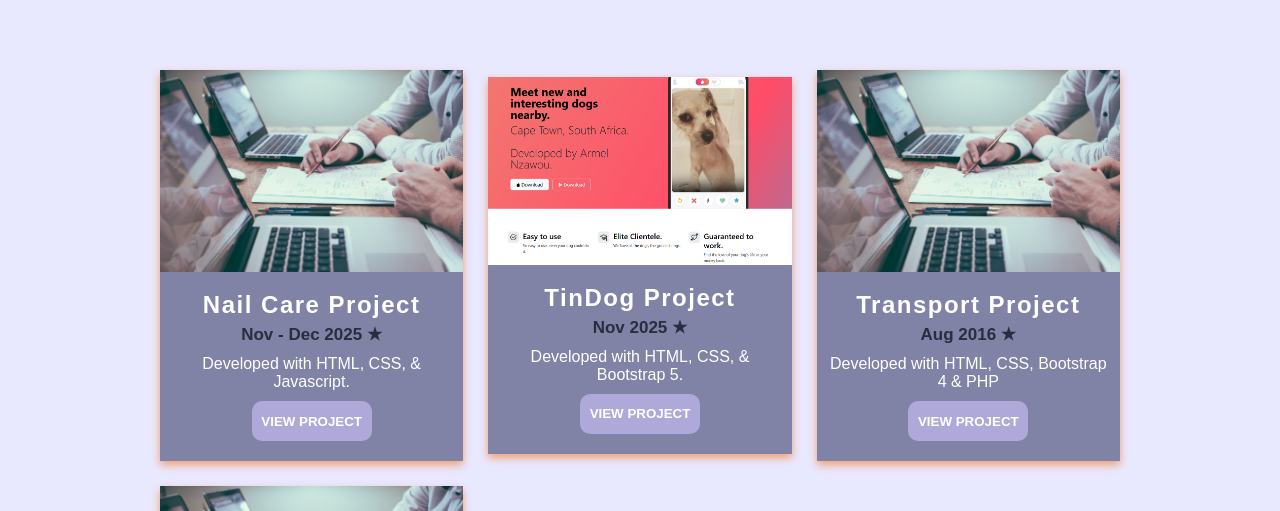
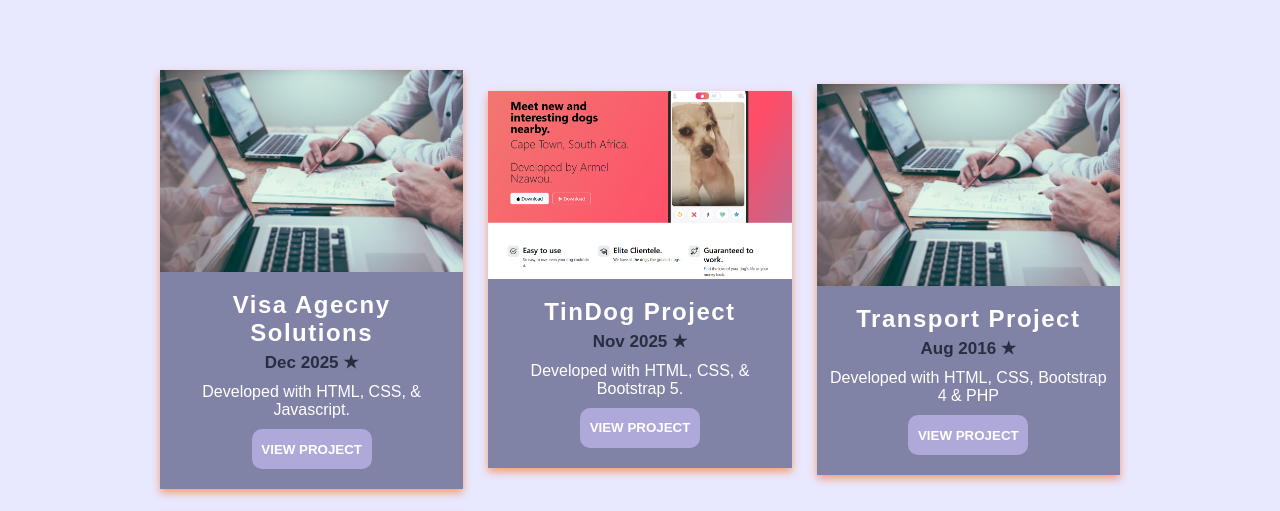
Before and after one commit to Armel-Nzawou-Developer/ArmelDesign, a plain HTML site: page public/portfolio.html in a window 1280 px wide. Shown: the part 209-720 px from the top of the page. Drawn offline with Linux system fonts and the light colour scheme.

Commit message:
Update portfolio.html
Added latest Project

```diff
--- a/public/portfolio.html
+++ b/public/portfolio.html
@@ -164,10 +164,10 @@
         <div class="card-item">
           <img src="../images/card-image.jpg" alt="card-image" />
           <div class="card-text">
-            <h2>Nail Care Project</h2>
-            <h3>Nov - Dec 2025 ★ </h3>
+            <h2>Visa Agecny Solutions</h2>
+            <h3> Dec 2025 ★ </h3>
             <p>Developed with HTML, CSS, & Javascript.</p>
-            <a target="_blank " href="../page-not-found.html" class="card-button"><button>View Project</button></a>
+            <a target="_blank " href="https://armel-nzawou-developer.github.io/Visa-Agency-Solutions/" class="card-button"><button>View Project</button></a>
           </div>
         </div>
         <div class="card-item">
```
